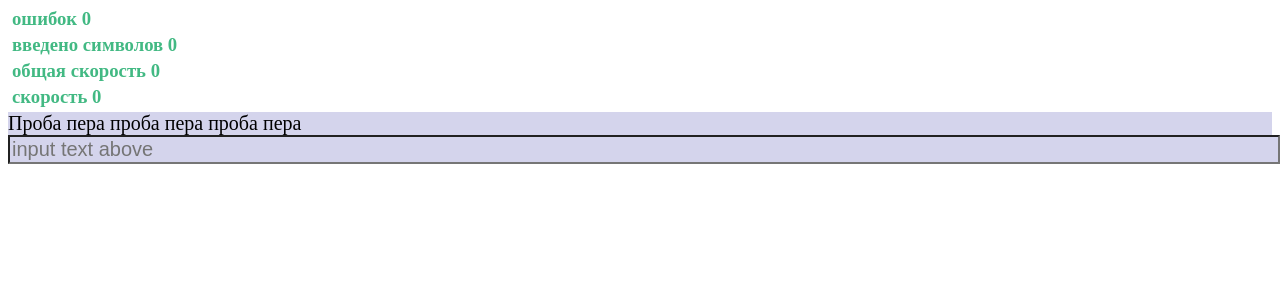
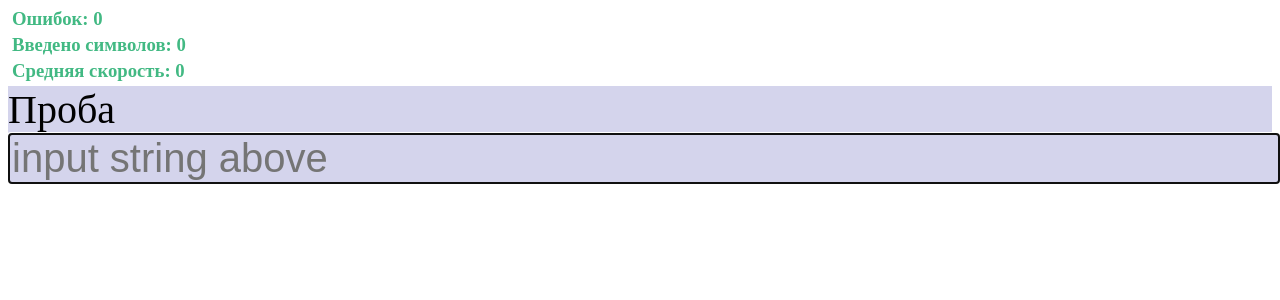
Before and after one commit to SergiyShest/KlavaVue, a Vue app: page / in a window 1280 px wide. Shown: the top 300 px of the page. Built offline with nearby package versions, Linux system fonts and the light colour scheme.

Commit message:
убраны ошибки

```diff
--- a/src/App.vue
+++ b/src/App.vue
@@ -23,5 +23,6 @@ export default {
   text-align: left;
   color: #2c3e50;
   margin-top: 0px;
+
 }
 </style>
--- a/src/components/klava.vue
+++ b/src/components/klava.vue
@@ -2,9 +2,12 @@
     <div class="info">
         <watcher :inputedCharCount="inputedCharCount" :errorCount="errorCount" />
         <klava-inp :Example="Example" :Inputed="inputedString"  align="left"
-                   v-on:error="errorCounter()"
-                   v-on:next="nextStr()" />
-        <input class="inputStr" type="text" v-model="inputedString" placeholder="input text above"
+                   v-on:error="errorCount++"
+                   v-on:next="nextStr()"
+                   v-on:ok="inputedCharCount++"
+                   />
+        <input class="inputStr" type="text" v-model="inputedString" autofocus
+       v-bind:placeholder="placeholder"
         align="left" />
     </div>
 </template>
@@ -25,11 +28,11 @@
         data() {
             return {
                 AllExample: [
-                    "Проба пера проба пера проба пера",
-                    '++Как ныне сбирается Вещий Олег отмстить неразумным хазарам.',
-                    'Раз два три четыре пять вышел зайчик погулять'
+                    "Проба",
+                    '++Как',
+                    'Раз два'
                 ],
-                //        Example: 'String',
+                placeholder: 'input string above',
                 inputedCharCount: 0,
                 inputedString: '',
                 errorCount: 0,
@@ -37,22 +40,16 @@
             };
         },
         methods: {
-            errorCounter: function () {
-                this.errorCount++;
-            },
-            nextStr: function () {
+
+            nextStr: function () {//
                 this.inputedString = '';
-
-                if (this.currStrIndex < this.AllExample.length) {
+                if (this.currStrIndex < this.AllExample.length+1) {
                     this.currStrIndex++;
                 }
-            }
-        },
-        watch: {
-            //
-            inputedString: function () {
-                this.inputedCharCount++;
-
+                else
+                {
+                  this.placeholder = 'press enter for continue';
+                }
             }
         },
         computed: {
--- a/src/components/klavaInp.vue
+++ b/src/components/klavaInp.vue
@@ -21,18 +21,19 @@
                 notInptText: '',
                 oldErr: ''
             }
-        }
-        ,
+        },
         methods: {
             compare() {
                 this.okText = ''; this.erText = ''; this.notInptText = '';
+                if(this.Example==null)return;
                 for (var i = 0; i < this.Example.length; i++) {
                     var inpChar = '';
                     if (i < this.Inputed.length) { inpChar = this.Inputed[i]; }
 
                     var exChar = this.Example[i];
                     if (inpChar == exChar && this.erText.length == 0) {
-                        this.okText += inpChar; continue;
+                        this.okText += inpChar;
+                         continue;
                     }
                     if (inpChar == '') {
                         this.notInptText += exChar; continue;
@@ -41,10 +42,8 @@
                         this.erText += exChar;
                     }
                 }
-
             }
-        }
-        ,
+        },
         watch: {
 
             Inputed: function () {
@@ -56,10 +55,11 @@
                 }
             },
             okText: function (newV, oldV) {
-
-                if (this.Example.length <= this.okText.length) {
+                   if(this.Example==null)return;
+                    this.$emit('ok');//create Ok event
+                    if (this.Example.length <= this.okText.length) {
                     console.log(this.Example + '<=' + newV.length)
-                    this.$emit('next');//create next event
+                    this.$emit('next');//create next event when Example is over
                 }
 
             }
@@ -84,7 +84,7 @@
     }
     .inputStr {
        width:100%;
-        font-size: 20px;
+        font-size: 40px;
         background-color: rgb(212, 212, 236);
 
     }
--- a/src/components/watcher.vue
+++ b/src/components/watcher.vue
@@ -1,9 +1,9 @@
 <template>
     <div class="watcher" >
-        <h3>ошибок {{ errorCount }}</h3>
-        <h3>введено символов {{ inputedCharCount }}</h3>
-        <h3>общая скорость {{ totalSpeed }}</h3>
-        <h3>скорость {{ currentSpeed }}</h3>
+        <h3>Ошибок: {{ errorCount }}</h3>
+        <h3>Введено символов: {{ inputedCharCount }}</h3>
+        <h3>Средняя скорость: {{ totalSpeed }}</h3>
+        <!-- <h3>скорость {{ currentSpeed }}</h3> -->
     </div>
 </template>
 <script>
```
